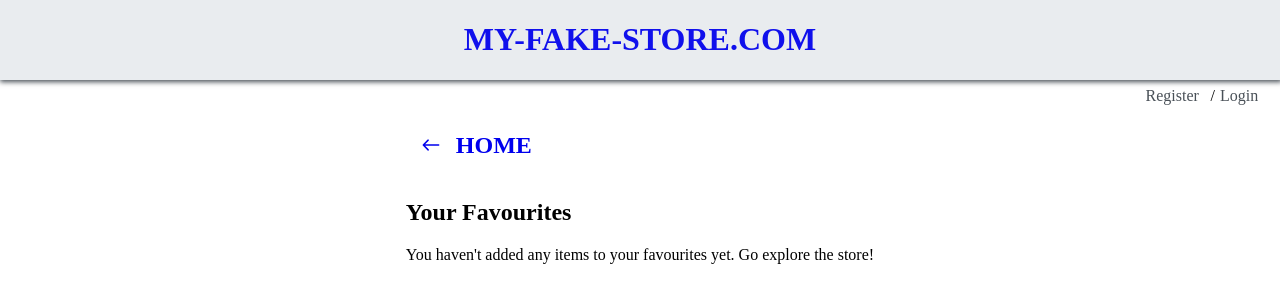
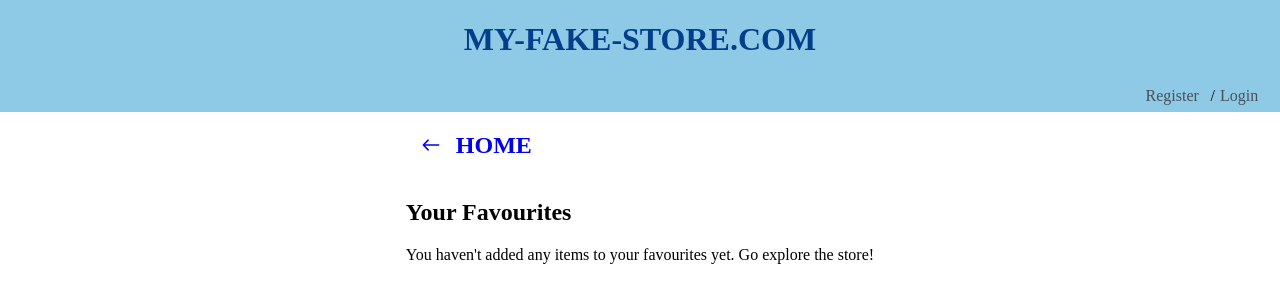
Before and after one commit to Mathew-Ritchie/Fake_Store_Mathew_Ritchie, a React (Vite) app: page /favourites in a window 1280 px wide. Shown: the top 302 px of the page. Built offline with nearby package versions, Linux system fonts and the light colour scheme; no server answers.

Commit message:
CSS changes to colour pallete

```diff
--- a/src/Components/Filtering_and_sorting/dropdowns.css
+++ b/src/Components/Filtering_and_sorting/dropdowns.css
@@ -1,3 +1,4 @@
 .dropdown {
   border: none;
+  background-color: var(--clr-very-light-grey);
 }
--- a/src/Components/Headers_and_Footers/login-and-register-header.css
+++ b/src/Components/Headers_and_Footers/login-and-register-header.css
@@ -8,4 +8,5 @@
   z-index: 2;
   padding-right: 10px;
   width: 100vw;
+  background-color: var(--clr-very-light-grey);
 }
--- a/src/Components/Headers_and_Footers/main-header.css
+++ b/src/Components/Headers_and_Footers/main-header.css
@@ -20,5 +20,5 @@
 }
 
 .main-header-title {
-  color: rgb(16, 16, 236);
+  color: #023e8a;
 }
--- a/src/Components/Headers_and_Footers/sort-and-filter-header.css
+++ b/src/Components/Headers_and_Footers/sort-and-filter-header.css
@@ -9,6 +9,7 @@
   padding-bottom: 3px;
   /* margin-bottom: 2px; */
   height: 32px;
+  background-color: var(--clr-very-light-grey);
 }
 
 .sort-filter-header-sort-category-div {
--- a/src/Components/Store-items.css
+++ b/src/Components/Store-items.css
@@ -7,9 +7,11 @@
   flex-wrap: wrap;
   justify-content: center;
   align-items: center;
-  gap: 1px;
+  gap: 15px;
   padding-top: 10px;
   background-color: var(--clr-very-light-grey);
+  padding-left: 50px;
+  padding-right: 50px;
 }
 
 .product-link {
@@ -22,7 +24,7 @@
   flex-direction: column;
   justify-content: start;
   align-items: center;
-  border: 1px solid var(--clr-medium-dark-grey);
+  /* border: 1px solid var(--clr-medium-dark-grey); */
   border-radius: 2px;
   width: 196px;
   height: 340px;
--- a/src/app.css
+++ b/src/app.css
@@ -1,7 +1,7 @@
 :root {
   --clr-white: #fff;
   --clr-lightest-grey: #f8f9fa;
-  --clr-very-light-grey: #e9ecef;
+  --clr-very-light-grey: #8ecae6;
   --clr-medium-dark-grey: #6c757d;
   --clr-dark-grey: #495057;
 }
```
